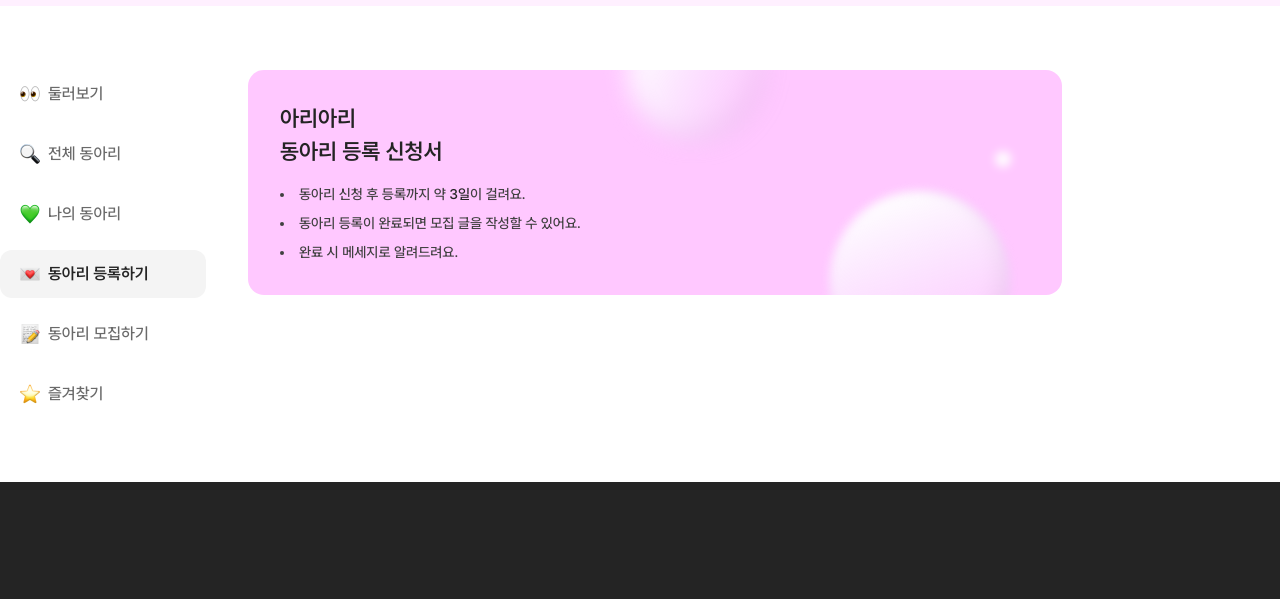
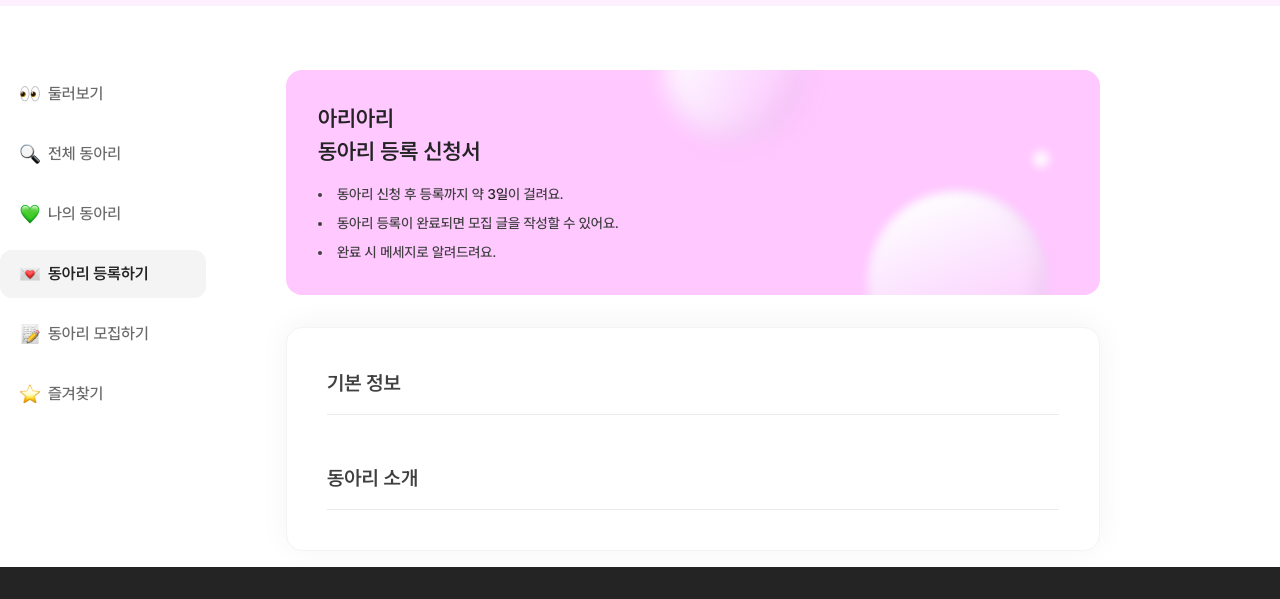
Before and after one commit to dong-ariari/frontend, a React (Vite) app: page /register in a window 1280 px wide. Shown: the part 138-737 px from the top of the page. Built offline with nearby package versions, Linux system fonts and the light colour scheme.

Commit message:
feat: register form styles

```diff
--- a/src/pages/register/register.jsx
+++ b/src/pages/register/register.jsx
@@ -8,6 +8,10 @@ export default function Register() {
     <MainLayout>
       <S.Layer>
         <Banner data={REGISTER_BANNER} />
+        <S.Container>
+            <S.Title>기본 정보</S.Title>
+            <S.Title>동아리 소개</S.Title>
+        </S.Container>
       </S.Layer>
     </MainLayout>
   );
--- a/src/pages/register/register.styles.js
+++ b/src/pages/register/register.styles.js
@@ -3,5 +3,27 @@ import styled from "styled-components";
 export const Layer = styled.div`
   display: flex;
   flex-direction: column;
-  width: 100%;
+  margin-left: 2.375rem;
+  width: 50.875rem;
+  gap: 2rem;
+  margin-bottom: 1rem;
 `;
+
+export const Container = styled.div`
+  padding: 2.5rem;
+  display: flex;
+  flex-direction: column;
+  background-color: ${(props) => props.theme.color.white};
+  border: solid 0.063rem ${(props) => props.theme.color.grey._100};
+  border-radius: 1rem;
+  box-shadow: 0 -3px 30px 0 ${(props) => props.theme.color.grey._100};
+  gap: 3rem;
+`;
+
+export const Title = styled.div`
+  color: ${(props) => props.theme.color.grey._700};
+  ${(props) => props.theme.typo.fontSize._4};
+  ${(props) => props.theme.typo.fontWeight._600};
+  padding-bottom: 1rem;
+  border-bottom: solid 1px ${(props) => props.theme.color.grey._200};
+`;
```
